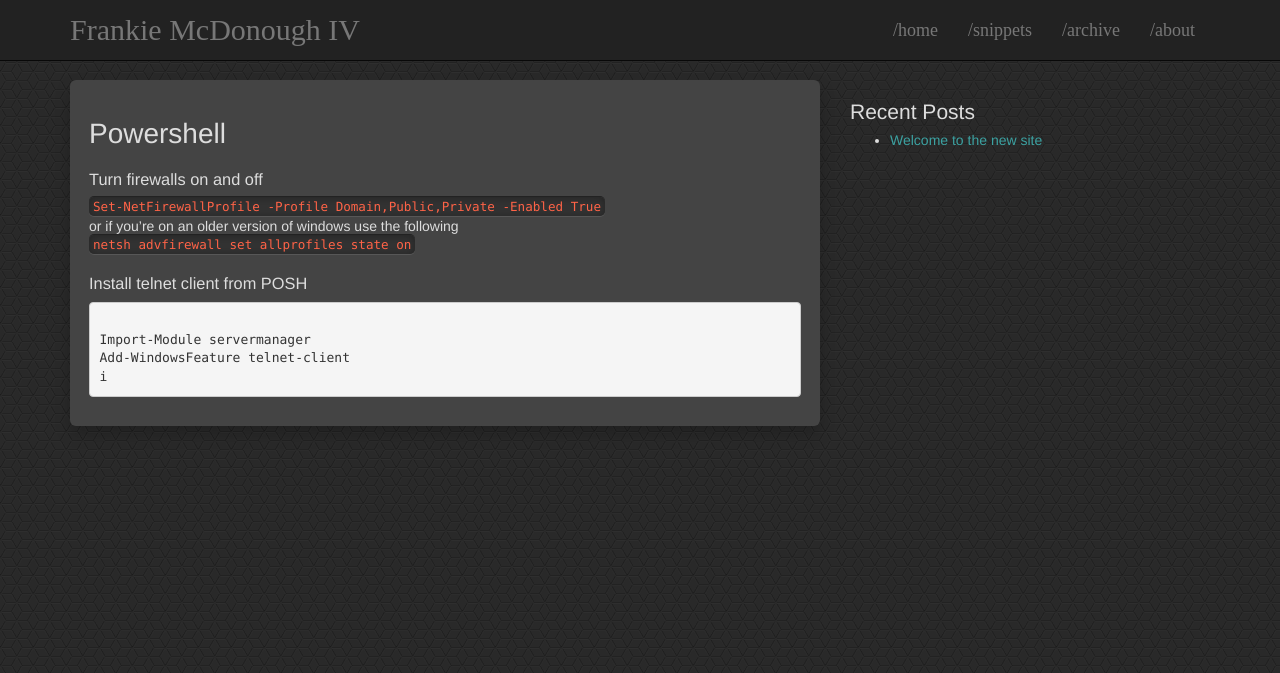
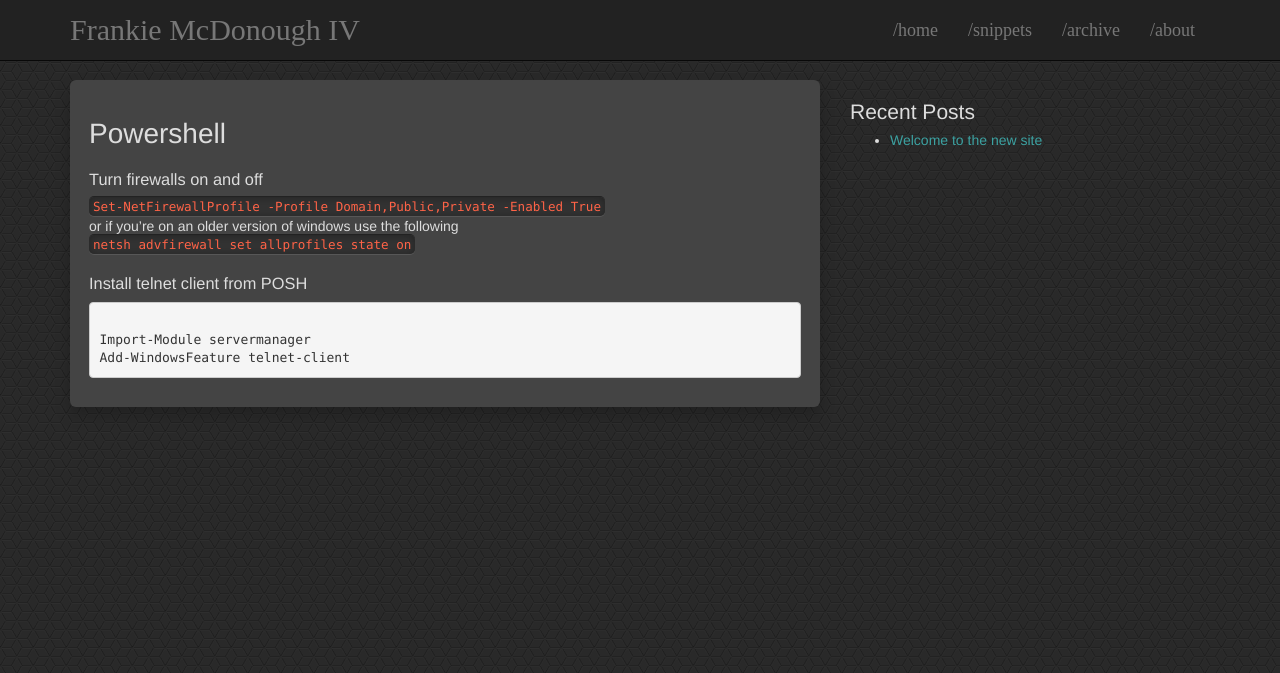
Before and after one commit to frankiem-4/frankiem-4.github.io, a Jekyll site: the page built from snippets.md, in a window 1280 px wide, cut to the strip 0-673 px from the top of the page. Built offline with Jekyll 4.4.1, drawn with Linux system fonts in a browser that asks for light colours.

Commit message:
fixed typo

```diff
--- a/snippets.md
+++ b/snippets.md
@@ -20,4 +20,4 @@ netsh advfirewall set allprofiles state on
 <pre><code>
 Import-Module servermanager
 Add-WindowsFeature telnet-client
-</code>i</pre>
+</code></pre>
```
